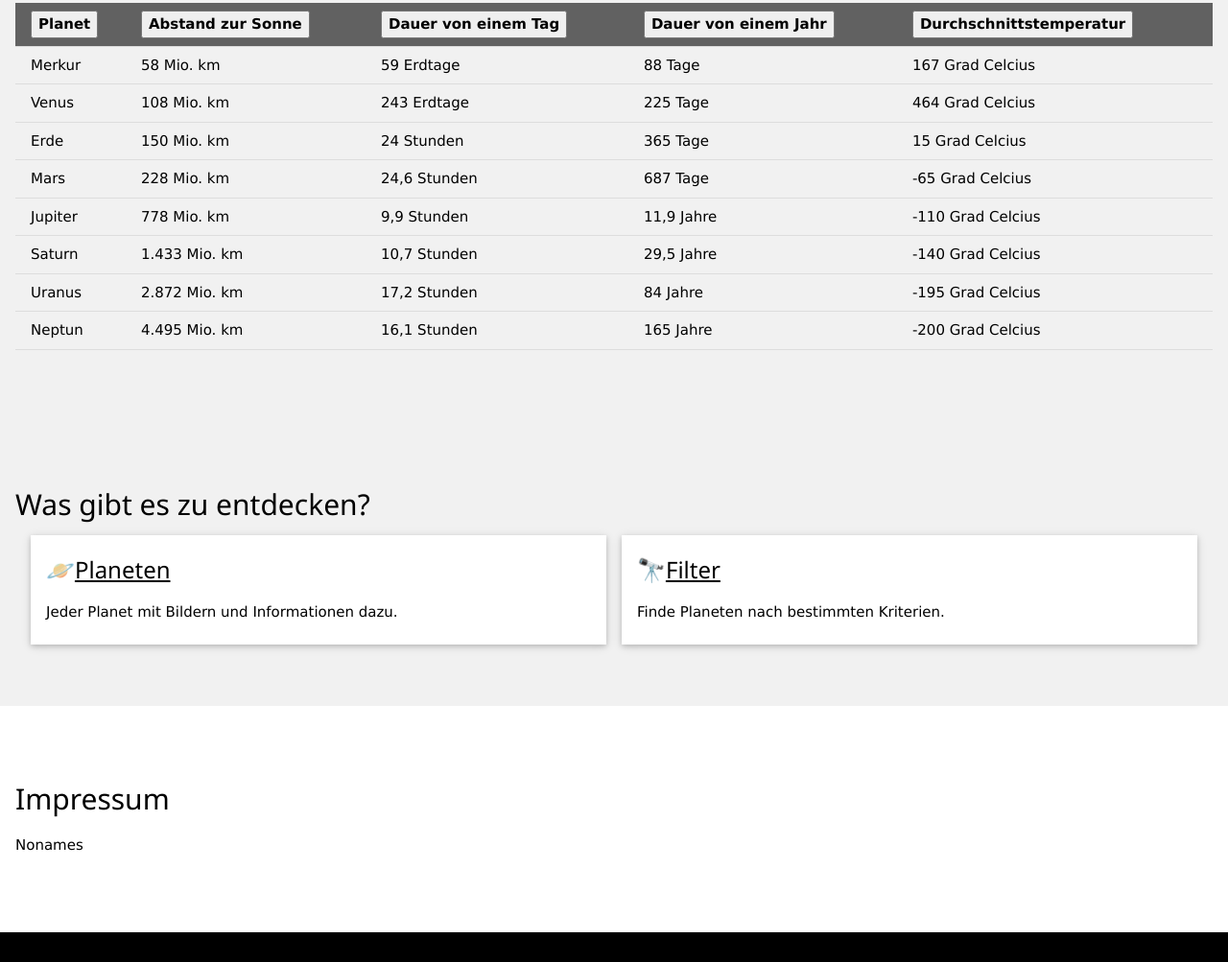
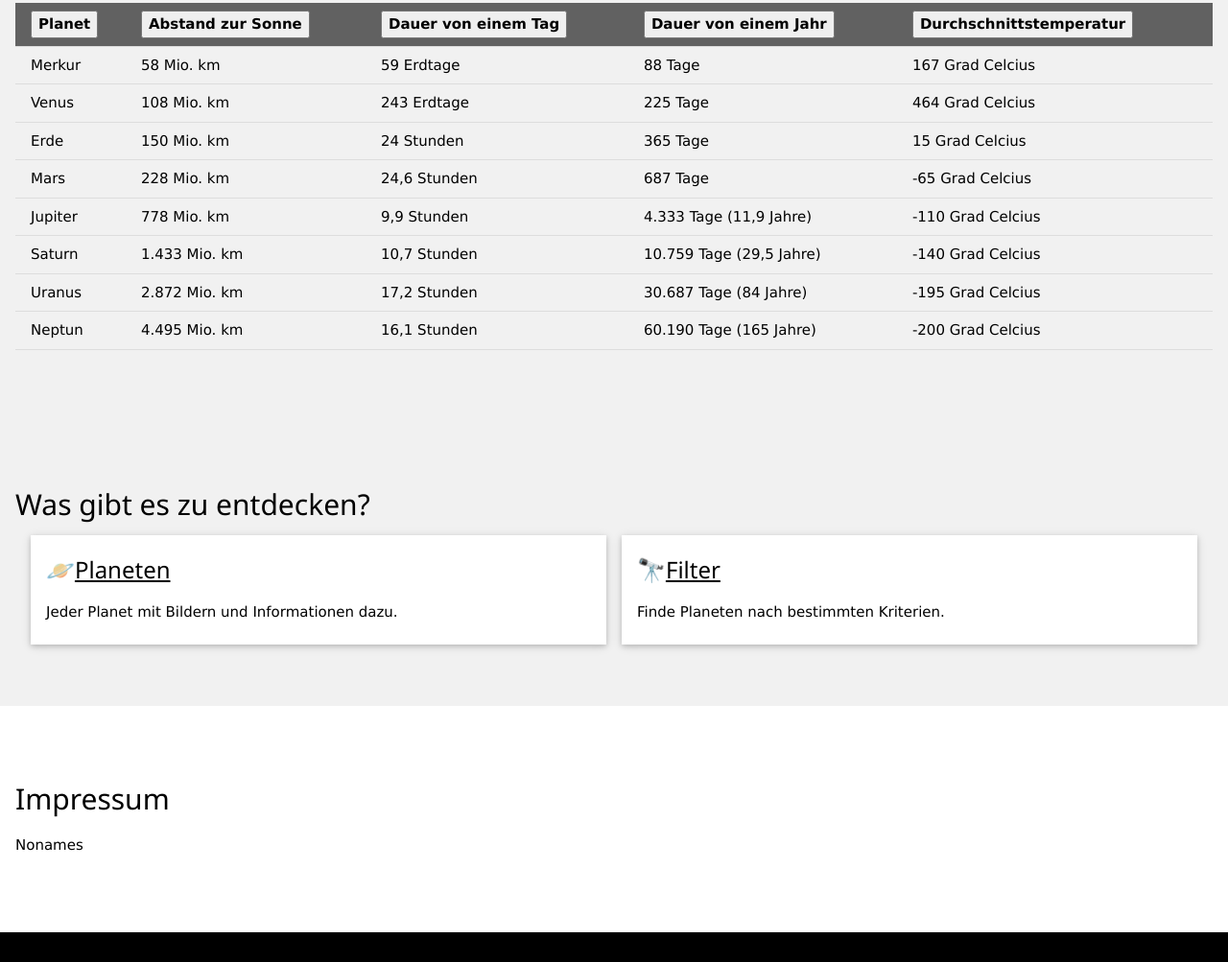
Before and after one commit to Dombuilder/BIT1-Gruppenarbeit-Webprojekt, a plain HTML site: page index.html in a window 1280 px wide. Shown: the part 906-1909 px from the top of the page at 96% size. Drawn offline with nearby package versions, Linux system fonts and the light colour scheme.

Commit message:
Nochmal was für die Tabelle

```diff
--- a/index.html
+++ b/index.html
@@ -78,28 +78,28 @@
             <td>Jupiter</td>
             <td>778 Mio. km</td>
             <td>9,9 Stunden</td>
-            <td>11,9 Jahre</td>
+            <td>4.333 Tage (11,9 Jahre)</td>
             <td>-110 Grad Celcius</td>
         </tr>
         <tr>
             <td>Saturn</td>
             <td>1.433 Mio. km</td>
             <td>10,7 Stunden</td>
-            <td>29,5 Jahre</td>
+            <td>10.759 Tage (29,5 Jahre)</td>
             <td>-140 Grad Celcius</td>
         </tr>
         <tr>
             <td>Uranus</td>
             <td>2.872 Mio. km</td>
             <td>17,2 Stunden</td>
-            <td>84 Jahre</td>
+            <td>30.687 Tage (84 Jahre)</td>
             <td>-195 Grad Celcius</td>
         </tr>
         <tr>
             <td>Neptun</td>
             <td>4.495 Mio. km</td>
             <td>16,1 Stunden</td>
-            <td>165 Jahre</td>
+            <td>60.190 Tage (165 Jahre)</td>
             <td>-200 Grad Celcius</td>
         </tr>
 
```
Also changed, not shown: gallery.html (+1 -1 lines).
